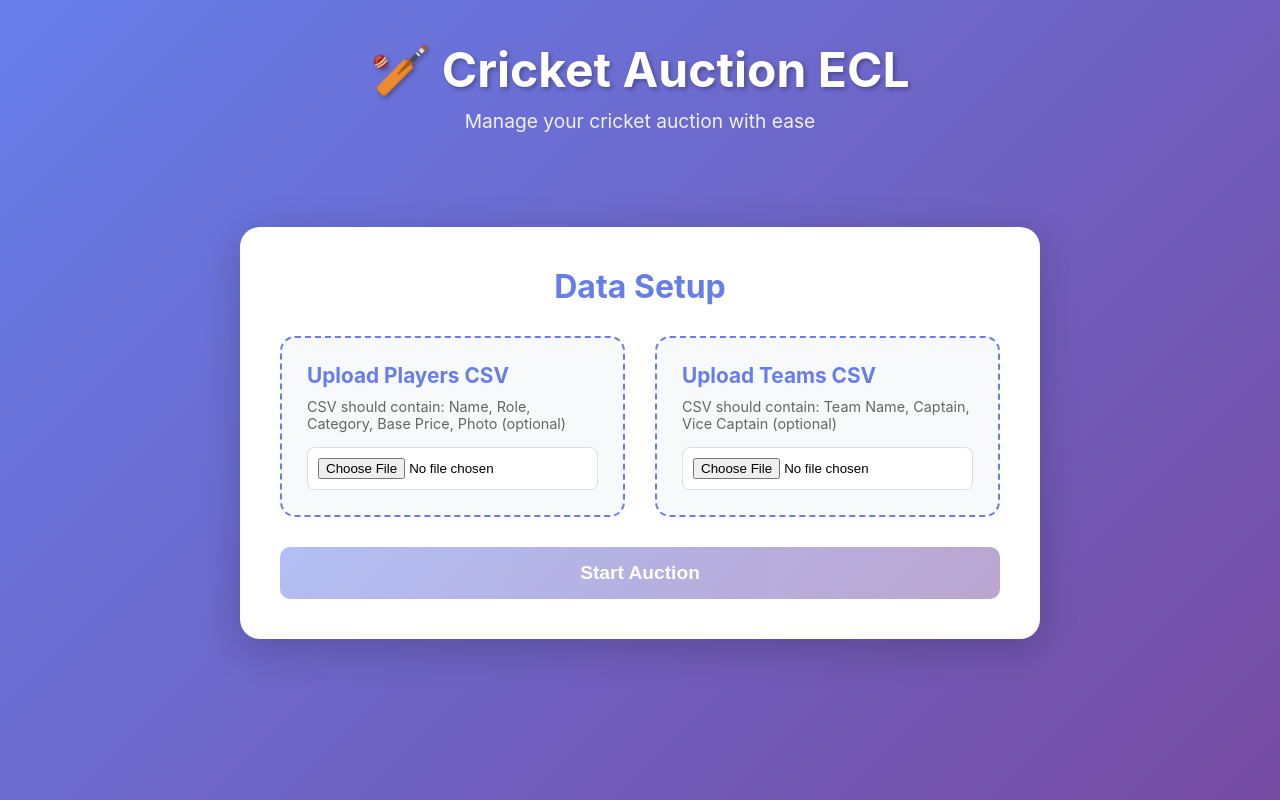
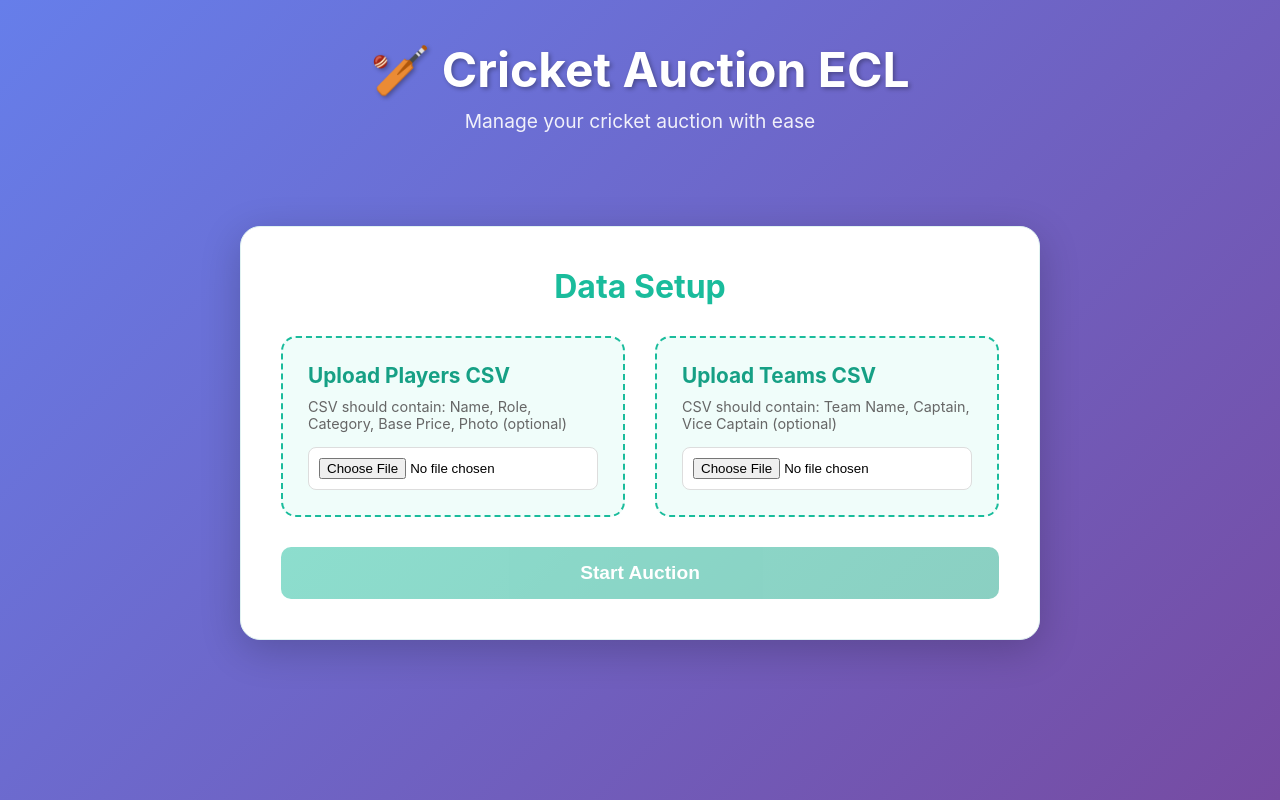
Before and after one commit to ashwinpillai/Auction-app, a React (Create React App) app: page / in a window 1280 px wide. Built offline with nearby package versions, Linux system fonts and the light colour scheme.

Commit message:
Update DataSetup.css

```diff
--- a/src/components/DataSetup.css
+++ b/src/components/DataSetup.css
@@ -12,11 +12,12 @@
   box-shadow: 0 10px 40px rgba(0, 0, 0, 0.2);
   max-width: 800px;
   width: 100%;
+  border: 1px solid #e0f2f1;
 }
 
 .setup-container h2 {
   text-align: center;
-  color: #667eea;
+  color: #1abc9c; /* Teal */
   margin-bottom: 30px;
   font-size: 2rem;
 }
@@ -29,20 +30,20 @@
 }
 
 .upload-box {
-  background: #f8f9fa;
+  background: #f0fdfa; /* Light Aqua */
   border-radius: 15px;
   padding: 25px;
-  border: 2px dashed #667eea;
+  border: 2px dashed #1abc9c; /* Teal dashed border */
   transition: all 0.3s ease;
 }
 
 .upload-box:hover {
-  border-color: #764ba2;
-  background: #f0f0f0;
+  border-color: #16a085;
+  background: #e6f9f6;
 }
 
 .upload-box h3 {
-  color: #667eea;
+  color: #16a085; /* Darker Teal */
   margin-bottom: 10px;
   font-size: 1.3rem;
 }
@@ -64,7 +65,7 @@
 
 .file-info {
   margin-top: 15px;
-  color: #28a745;
+  color: #2ecc71; /* Green success color */
   font-weight: 600;
   font-size: 0.9rem;
 }
@@ -72,7 +73,8 @@
 .start-button {
   width: 100%;
   padding: 15px;
-  background: linear-gradient(135deg, #667eea 0%, #764ba2 100%);
+  /* Teal Gradient */
+  background: linear-gradient(135deg, #1abc9c 0%, #16a085 100%);
   color: white;
   border: none;
   border-radius: 10px;
@@ -84,7 +86,7 @@
 
 .start-button:hover:not(:disabled) {
   transform: translateY(-2px);
-  box-shadow: 0 5px 20px rgba(102, 126, 234, 0.4);
+  box-shadow: 0 5px 20px rgba(26, 188, 156, 0.4);
 }
 
 .start-button:disabled {
```
